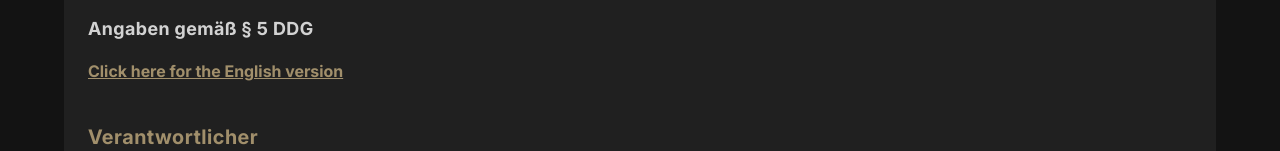
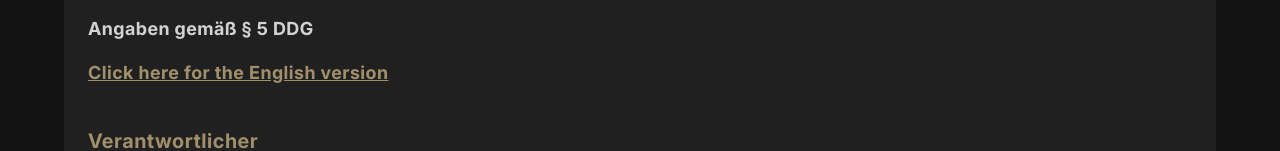
Before and after one commit to danielschumacher2002/finance_wizard, a React (Vite) app: page /finance_wizard/impressum in a window 1280 px wide. Shown: the part 513-664 px from the top of the page. Built offline with nearby package versions, Linux system fonts and the light colour scheme.

Commit message:
link font fix

```diff
--- a/src/pages/ImpressumPage.jsx
+++ b/src/pages/ImpressumPage.jsx
@@ -51,7 +51,7 @@
             {/* Sprachwechsel zurück zur EN-Seite */}
             <Link
               to="/legal"
-              className="text-primary underline font-[Inter] font-bold"
+              className="text-primary text-md font-[Inter] font-bold tracking-wide underline sm:text-lg"
             >
               Click here for the English version
             </Link>
```
